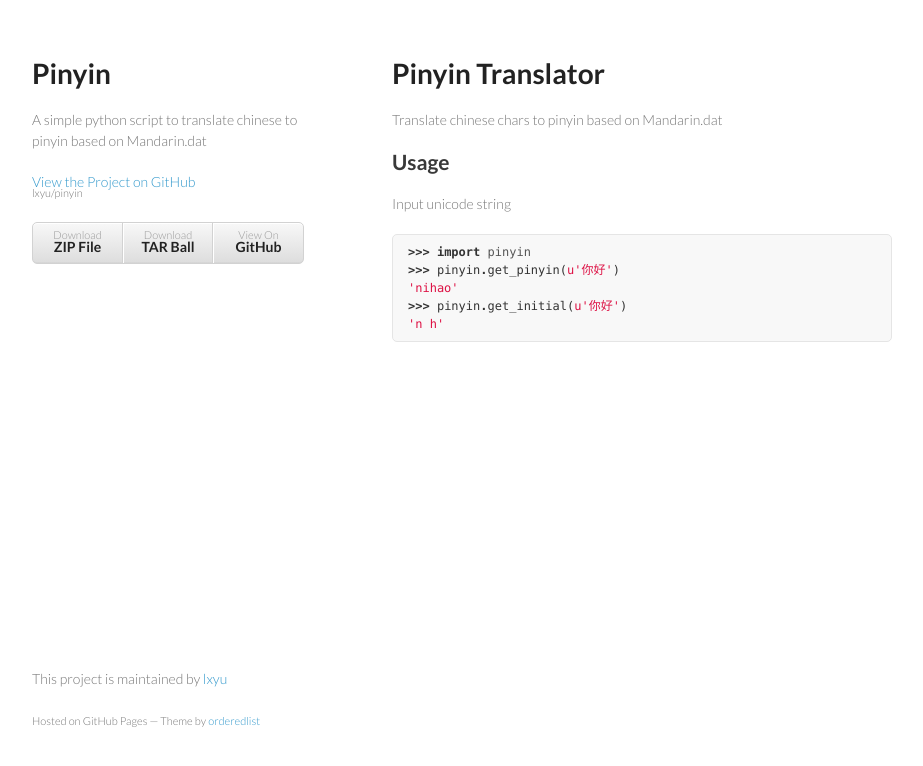
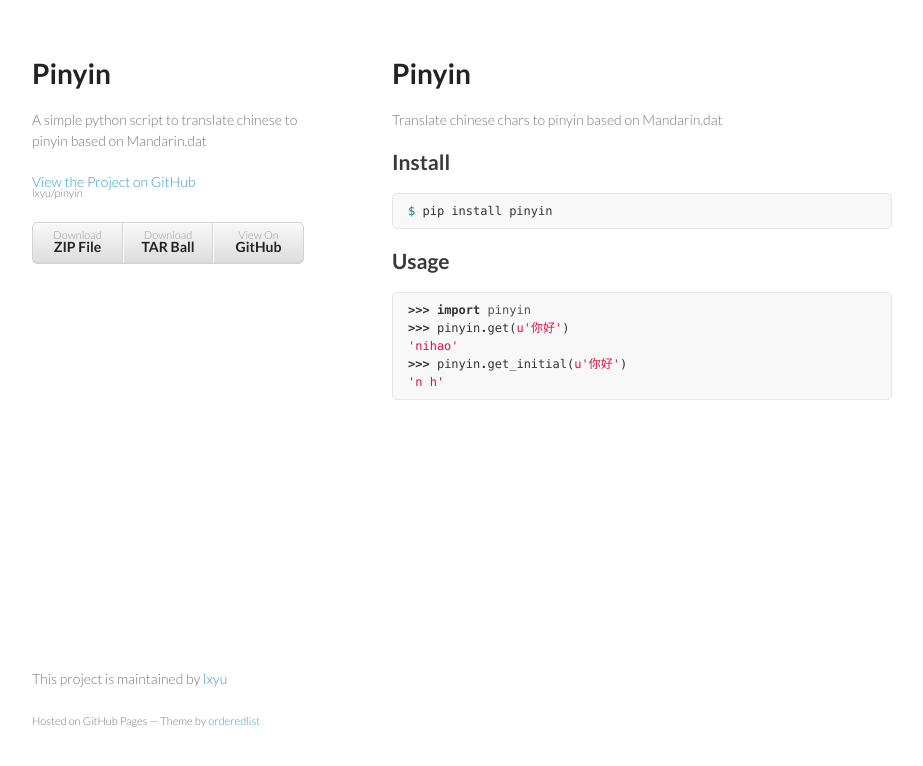
Before and after one commit to lxyu/pinyin, a plain HTML site: page index.html in a window 1280 px wide. Shown: the whole page, without its empty margins (178-1101 px from the left). Drawn offline with Linux system fonts and the light colour scheme.

Commit message:
Create gh-pages branch via GitHub

```diff
--- a/index.html
+++ b/index.html
@@ -28,16 +28,19 @@
         </ul>
       </header>
       <section>
-        <h1>Pinyin Translator</h1>
+        <h1>Pinyin</h1>
 
 <p>Translate chinese chars to pinyin based on Mandarin.dat</p>
 
+<h2>Install</h2>
+
+<div class="highlight"><pre><span class="nv">$ </span>pip install pinyin
+</pre></div>
+
 <h2>Usage</h2>
 
-<p>Input unicode string</p>
-
 <div class="highlight"><pre><span class="o">&gt;&gt;&gt;</span> <span class="kn">import</span> <span class="nn">pinyin</span>
-<span class="o">&gt;&gt;&gt;</span> <span class="n">pinyin</span><span class="o">.</span><span class="n">get_pinyin</span><span class="p">(</span><span class="s">u'你好'</span><span class="p">)</span>
+<span class="o">&gt;&gt;&gt;</span> <span class="n">pinyin</span><span class="o">.</span><span class="n">get</span><span class="p">(</span><span class="s">u'你好'</span><span class="p">)</span>
 <span class="s">'nihao'</span>
 <span class="o">&gt;&gt;&gt;</span> <span class="n">pinyin</span><span class="o">.</span><span class="n">get_initial</span><span class="p">(</span><span class="s">u'你好'</span><span class="p">)</span>
 <span class="s">'n h'</span>
```
Also changed, not shown: params.json (+1 -1 lines).
